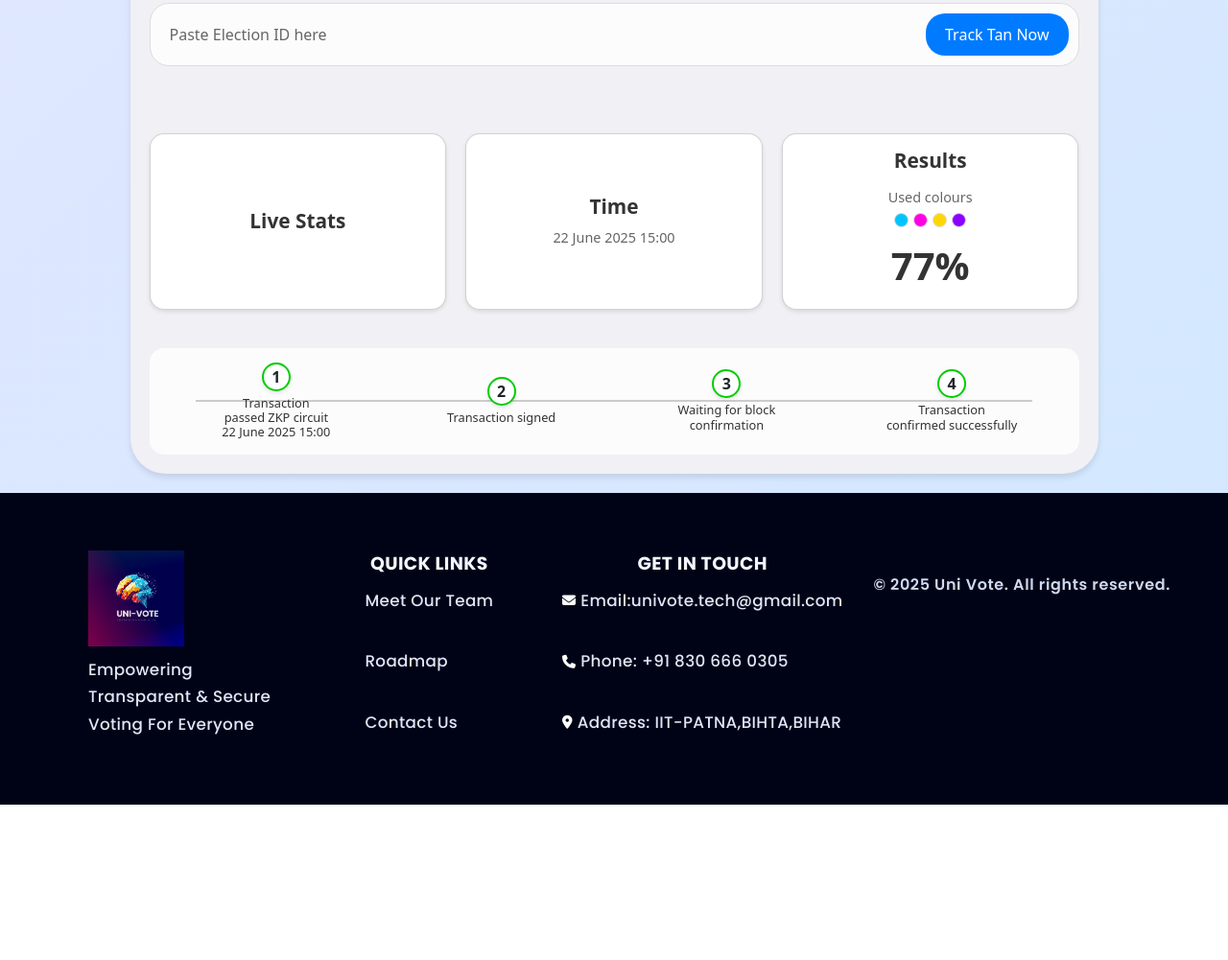
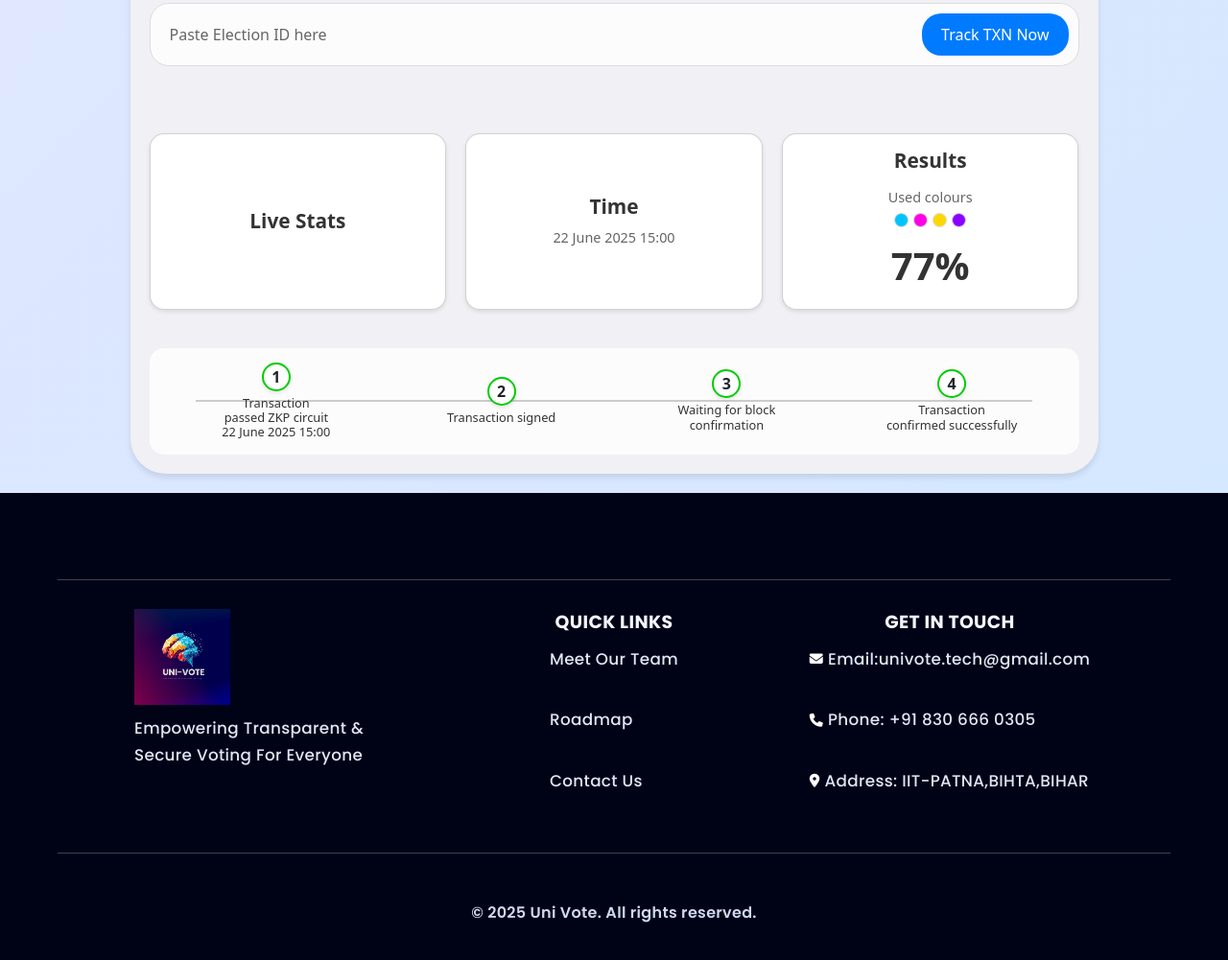
Before and after one commit to amitsikdar37/univote, a plain HTML site: page frontend/Track.html in a window 1280 px wide. Shown: the part 303-1304 px from the top of the page at 96% size. Before the commit the page ends 1142 px from the top, so only its background shows below. Drawn offline with nearby package versions, Linux system fonts and the light colour scheme.

Commit message:
bugs fixed

```diff
--- a/frontend/Track.css
+++ b/frontend/Track.css
@@ -22,7 +22,7 @@ main {
     z-index: 0;
     padding-top: 80px;
     background: linear-gradient(135deg, #e0e7ff, #d1e8ff);
-    flex: 1 0 auto; /* Ensure it takes available space */
+    flex: 1 0 auto;
 }
 
 .navbar {
@@ -31,7 +31,7 @@ main {
     left: 0;
     width: 100%;
     z-index: 1000;
-    background: linear-gradient(135deg, #e0e7ff, #d1e8ff); /* Match body gradient */
+    background: linear-gradient(135deg, #e0e7ff, #d1e8ff);
     font-size: larger;
     padding: 10px 20px;
     box-shadow: 0 2px 4px rgba(0, 0, 0, 0.1);
@@ -218,7 +218,7 @@ footer {
     color: #fff;
     padding: 60px 0;
     box-sizing: border-box;
-    flex-shrink: 0; /* Prevent footer from shrinking */
+    flex-shrink: 0;
 }
 
 .univote-footer {
@@ -232,8 +232,8 @@ footer {
 
 .footer-container {
     display: flex;
-    align-items: flex-start;
-    justify-content: flex-start;
+    flex-direction: column;
+    align-items: center;
     width: 100%;
     max-width: 1200px;
     margin: 0 auto;
@@ -245,13 +245,16 @@ footer {
     border: none;
     border-top: 1px solid #fff;
     margin: 30px 0;
+    width: 100%;
 }
 
 .footer-cols {
     display: flex;
-    justify-content: space-around;
-    gap: 30px;
-    margin: 0 auto;
+    justify-content: space-between;
+    gap: 50px; /* Increased space between columns */
+    margin: 0 auto 30px; /* Added bottom margin to separate from copyright */
+    width: 100%;
+    max-width: 1000px; /* Adjusted for better alignment */
 }
 
 .footer-col {
@@ -331,9 +334,13 @@ footer {
 
 .footer-copyright {
     font-family: 'Poppins', sans-serif;
-    font-size: 1.5rem;
-    font-weight: bolder;
-    color: #fff;
+    font-size: 1rem;
+    font-weight: 600;
+    color: #cfd8ee;
+    margin-top: 20px; /* Space above copyright */
+    text-align: center;
+    width: 100%;
+    padding-bottom: 20px; /* Ensure it stays at the bottom */
 }
 
 .footer-container,
@@ -374,11 +381,3 @@ footer {
 .footer-link:hover {
     color: #7bb6ff;
 }
-
-.footer-copyright {
-    font-size: 1rem;
-    font-weight: 600;
-    color: #cfd8ee;
-    margin-top: 24px;
-    letter-spacing: 0.04em;
-}
--- a/frontend/Track.html
+++ b/frontend/Track.html
@@ -60,7 +60,7 @@
     </div>
     <div class="input-row">
         <input type="text" class="form-control" placeholder="Paste Election ID here">
-        <button class="btn btn-primary">Track Tan Now</button>
+        <button class="btn btn-primary">Track TXN Now</button>
     </div>
     <div class="spacer"></div>
     <div class="card-grid">
--- a/frontend/about2.css
+++ b/frontend/about2.css
@@ -480,6 +480,7 @@ footer {
     color: #fff;
     padding: 60px 0;
     box-sizing: border-box;
+    flex-shrink: 0;
 }
 
 .univote-footer {
@@ -493,8 +494,8 @@ footer {
 
 .footer-container {
     display: flex;
-    align-items: flex-start;
-    justify-content: flex-start;
+    flex-direction: column;
+    align-items: center;
     width: 100%;
     max-width: 1200px;
     margin: 0 auto;
@@ -506,13 +507,16 @@ footer {
     border: none;
     border-top: 1px solid #fff;
     margin: 30px 0;
+    width: 100%;
 }
 
 .footer-cols {
     display: flex;
-    justify-content: space-around;
-    gap: 30px;
-    margin: 0 auto;
+    justify-content: space-between;
+    gap: 50px; /* Increased space between columns */
+    margin: 0 auto 30px; /* Added bottom margin to separate from copyright */
+    width: 100%;
+    max-width: 1000px; /* Adjusted for better alignment */
 }
 
 .footer-col {
@@ -527,7 +531,6 @@ footer {
     width: 100px;
     height: 100px;
     box-shadow: rgb(102, 17, 24);
-    /* border-radius: 50%; */
     background: #fff;
     margin-bottom: 10px;
     margin-right: 32px;
@@ -541,15 +544,6 @@ footer {
     color: #fff;
     margin-bottom: 10px;
 }
-
-/* .footer-description {
-    font-family: 'Poppins', sans-serif;
-    font-size: 0.9rem;
-    font-weight: 400;
-    color: #fff;
-    line-height: 1.5;
-    max-width: 300px; */
-/* } */
 
 .footer-col-title {
     font-family: 'Poppins', sans-serif;
@@ -585,6 +579,70 @@ footer {
     gap: 35px;
 }
 
+.contact-item {
+    display: flex;
+    align-items: center;
+    gap: 5px;
+    font-family: 'Poppins', sans-serif;
+    font-size: 0.9rem;
+    font-weight: 400;
+    color: #fff;
+}
+
+.contact-item i {
+    font-size: 14px;
+    color: #fff;
+}
+
+.footer-copyright {
+    font-family: 'Poppins', sans-serif;
+    font-size: 1rem;
+    font-weight: 600;
+    color: #cfd8ee;
+    margin-top: 20px; /* Space above copyright */
+    text-align: center;
+    width: 100%;
+    padding-bottom: 20px; /* Ensure it stays at the bottom */
+}
+
+.footer-container,
+.footer-col,
+.footer-col-title,
+.footer-link,
+.footer-description,
+.footer-tagline,
+.footer-contact,
+.contact-item,
+.footer-copyright {
+    font-family: 'Poppins', 'Segoe UI', Arial, sans-serif !important;
+    letter-spacing: 0.02em;
+}
+
+.footer-col-title {
+    font-size: 1.18rem;
+    font-weight: 700;
+    color: #f3f6ff;
+    margin-bottom: 10px;
+    text-transform: uppercase;
+}
+
+.footer-link,
+.footer-description,
+.footer-tagline,
+.contact-item {
+    font-size: 1.05rem;
+    font-weight: 500;
+    color: #e0e6f6;
+    line-height: 1.7;
+}
+
+.footer-link {
+    transition: color 0.2s;
+}
+
+.footer-link:hover {
+    color: #7bb6ff;
+}
 .contact-item {
     display: flex;
     align-items: center;
@@ -703,7 +761,7 @@ footer {
     padding: 24px 0;
     position: relative;
 }
-
+/* footer end */
 .timer-small-circle {
     width: 18px;
     height: 18px;
--- a/frontend/voting.css
+++ b/frontend/voting.css
@@ -486,8 +486,6 @@ footer {
     padding: 60px 0;
     box-sizing: border-box;
     flex-shrink: 0;
-    margin-bottom: 0 !important;
-    padding-bottom: 0 !important;
 }
 
 .univote-footer {
@@ -501,8 +499,8 @@ footer {
 
 .footer-container {
     display: flex;
-    align-items: flex-start;
-    justify-content: flex-start;
+    flex-direction: column;
+    align-items: center;
     width: 100%;
     max-width: 1200px;
     margin: 0 auto;
@@ -514,13 +512,16 @@ footer {
     border: none;
     border-top: 1px solid #fff;
     margin: 30px 0;
+    width: 100%;
 }
 
 .footer-cols {
     display: flex;
-    justify-content: space-around;
-    gap: 30px;
-    margin: 0 auto;
+    justify-content: space-between;
+    gap: 50px; /* Increased space between columns */
+    margin: 0 auto 30px; /* Added bottom margin to separate from copyright */
+    width: 100%;
+    max-width: 1000px; /* Adjusted for better alignment */
 }
 
 .footer-col {
@@ -535,7 +536,6 @@ footer {
     width: 100px;
     height: 100px;
     box-shadow: rgb(102, 17, 24);
-    /* border-radius: 50%; */
     background: #fff;
     margin-bottom: 10px;
     margin-right: 32px;
@@ -549,15 +549,6 @@ footer {
     color: #fff;
     margin-bottom: 10px;
 }
-
-/* .footer-description {
-    font-family: 'Poppins', sans-serif;
-    font-size: 0.9rem;
-    font-weight: 400;
-    color: #fff;
-    line-height: 1.5;
-    max-width: 300px; */
-/* } */
 
 .footer-col-title {
     font-family: 'Poppins', sans-serif;
@@ -610,10 +601,13 @@ footer {
 
 .footer-copyright {
     font-family: 'Poppins', sans-serif;
-    font-size: 1.5rem;
-    font-weight:bolder;
-    color: #fff;
-
+    font-size: 1rem;
+    font-weight: 600;
+    color: #cfd8ee;
+    margin-top: 20px; /* Space above copyright */
+    text-align: center;
+    width: 100%;
+    padding-bottom: 20px; /* Ensure it stays at the bottom */
 }
 
 .footer-container,
@@ -654,52 +648,7 @@ footer {
 .footer-link:hover {
     color: #7bb6ff;
 }
-
-.footer-copyright {
-    font-size: 1rem;
-    font-weight: 600;
-    color: #cfd8ee;
-    margin-top: 24px;
-    letter-spacing: 0.04em;
-}
-
-@media (max-width: 700px) {
-    .univote-footer {
-        padding: 30px 0;
-    }
-
-    .footer-cols {
-        flex-direction: column;
-        align-items: center;
-        gap: 40px;
-    }
-
-    .footer-col {
-        align-items: center;
-        text-align: center;
-        max-width: 100%;
-    }
-
-    .footer-logo {
-        width: 90px;
-        height: 90px;
-    }
-
-    .footer-tagline {
-        font-size: 0.95rem;
-    }
-
-    .footer-description,
-    .footer-link,
-    .contact-item {
-        font-size: 1rem;
-    }
-
-    .footer-col-title {
-        font-size: 0.95rem;
-    }
-}
-
+/* footer end */
 .timer-card {
     height: 407px;
     flex-shrink: 0;
```
Also changed, not shown: frontend/about2.html (+1 -9 lines), frontend/voting.html (+1 -9 lines).
